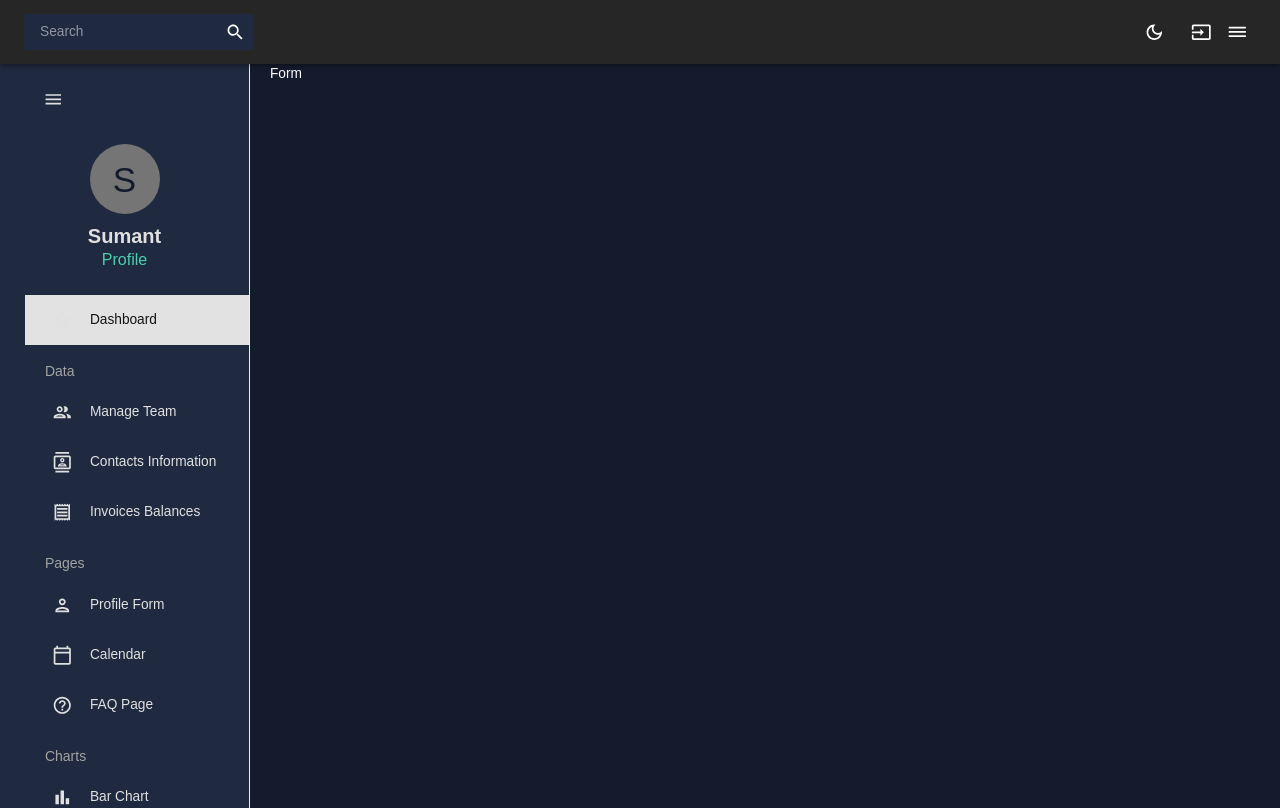
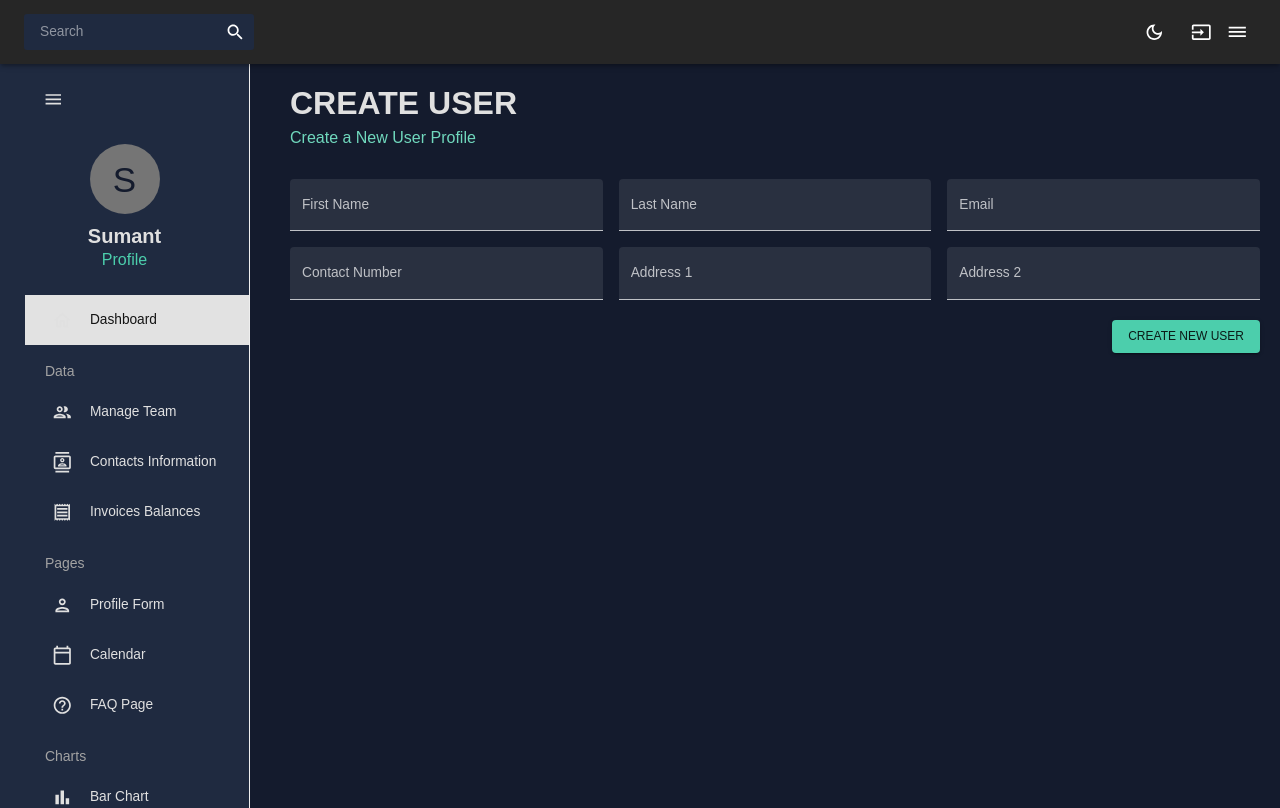
Before and after one commit to Sumant64/react-admin-dashboard, a React (Create React App) app: page /form in a window 1280 px wide. Built offline with nearby package versions, Linux system fonts and the light colour scheme.

Commit message:
create user form

```diff
--- a/src/scenes/form/index.tsx
+++ b/src/scenes/form/index.tsx
@@ -1,9 +1,150 @@
-import React from 'react'
+import { Box, Button, Grid, TextField, useMediaQuery } from '@mui/material'
+import React, { useState } from 'react'
+import Header from '../../components/Header';
+import * as yup from "yup";
+import { Formik } from "formik";
 
 const Form = () => {
+  const isNonMobile = useMediaQuery("(min-width:600px)");
+  const [initialValues, setInitialValues] = useState({
+    firstName: "",
+    lastName: "",
+    email: "",
+    contact: "",
+    address1: "",
+    address2: "",
+  });
+
+  const handleFormSubmit = (values: any) => {
+    console.log(values);
+  }
+
   return (
-    <div>Form</div>
+    <Box m="20px">
+      <Header title='CREATE USER' subtitle='Create a New User Profile' />
+
+      <Formik
+        onSubmit={handleFormSubmit}
+        initialValues={initialValues}
+        validationSchema={checkoutSchema}
+      >
+        {({
+          values,
+          errors,
+          touched,
+          handleBlur,
+          handleChange,
+          handleSubmit,
+        }) => (
+          <form onSubmit={handleSubmit}>
+            <Grid container spacing={2} columns={12}>
+              <Grid item xs={12} md={4}>
+                <TextField
+                  fullWidth
+                  variant='filled'
+                  type='text'
+                  label="First Name"
+                  onBlur={handleBlur}
+                  onChange={handleChange}
+                  value={values.firstName}
+                  name='firstName'
+                  error={!!touched.firstName && !!errors.firstName}
+                  helperText={touched.firstName && errors.firstName}
+                  />
+              </Grid>
+              <Grid item xs={12} md={4}>
+                <TextField
+                  fullWidth
+                  variant='filled'
+                  type='text'
+                  label="Last Name"
+                  onBlur={handleBlur}
+                  onChange={handleChange}
+                  value={values.lastName}
+                  name='lastName'
+                  error={!!touched.lastName && !!errors.lastName}
+                  helperText={touched.lastName && errors.lastName}
+                  />
+              </Grid>
+              <Grid item xs={12} md={4}>
+                <TextField
+                  fullWidth
+                  variant='filled'
+                  type='text'
+                  label="Email"
+                  onBlur={handleBlur}
+                  onChange={handleChange}
+                  value={values.email}
+                  name='email'
+                  error={!!touched.email && !!errors.email}
+                  helperText={touched.email && errors.email}
+                  />
+              </Grid>
+              <Grid item xs={12} md={4}>
+                <TextField
+                  fullWidth
+                  variant='filled'
+                  type='text'
+                  label="Contact Number"
+                  onBlur={handleBlur}
+                  onChange={handleChange}
+                  value={values.contact}
+                  name='contact'
+                  error={!!touched.contact && !!errors.contact}
+                  helperText={touched.contact && errors.contact}
+                  />
+              </Grid>
+              <Grid item xs={12} md={4}>
+                <TextField
+                  fullWidth
+                  variant='filled'
+                  type='text'
+                  label="Address 1"
+                  onBlur={handleBlur}
+                  onChange={handleChange}
+                  value={values.address1}
+                  name='address1'
+                  error={!!touched.address1 && !!errors.address1}
+                  helperText={touched.address1 && errors.address1}
+                  />
+              </Grid>
+              <Grid item xs={12} md={4}>
+                <TextField
+                  fullWidth
+                  variant='filled'
+                  type='text'
+                  label="Address 2"
+                  onBlur={handleBlur}
+                  onChange={handleChange}
+                  value={values.address2}
+                  name='address2'
+                  error={!!touched.address2 && !!errors.address2}
+                  helperText={touched.address2 && errors.address2}
+                  />
+              </Grid>
+            </Grid>
+            <Box display="flex" justifyContent="end" mt="20px">
+              <Button type='submit' color='secondary' variant='contained'>
+                Create New User
+              </Button>
+            </Box>
+          </form>
+        )}
+      </Formik>
+    </Box>
   )
 }
 
+const phoneRegExp =
+  /^((\+[1-9]{1,4}[ -]?)|(\([0-9]{2,3}\)[ -]?)|([0-9]{2,4})[ -]?)*?[0-9]{3,4}[ -]?[0-9]{3,4}$/;
+
+const checkoutSchema = yup.object().shape({
+  firstName: yup.string().required("required"),
+  lastName: yup.string().required("required"),
+  email: yup.string().email("invalid email").required("required"),
+  contact: yup.string().matches(phoneRegExp, "Phone number is not valid").required("required"),
+  address1: yup.string().required("required"),
+  address2: yup.string().required("required"),
+});
+
 export default Form
```
